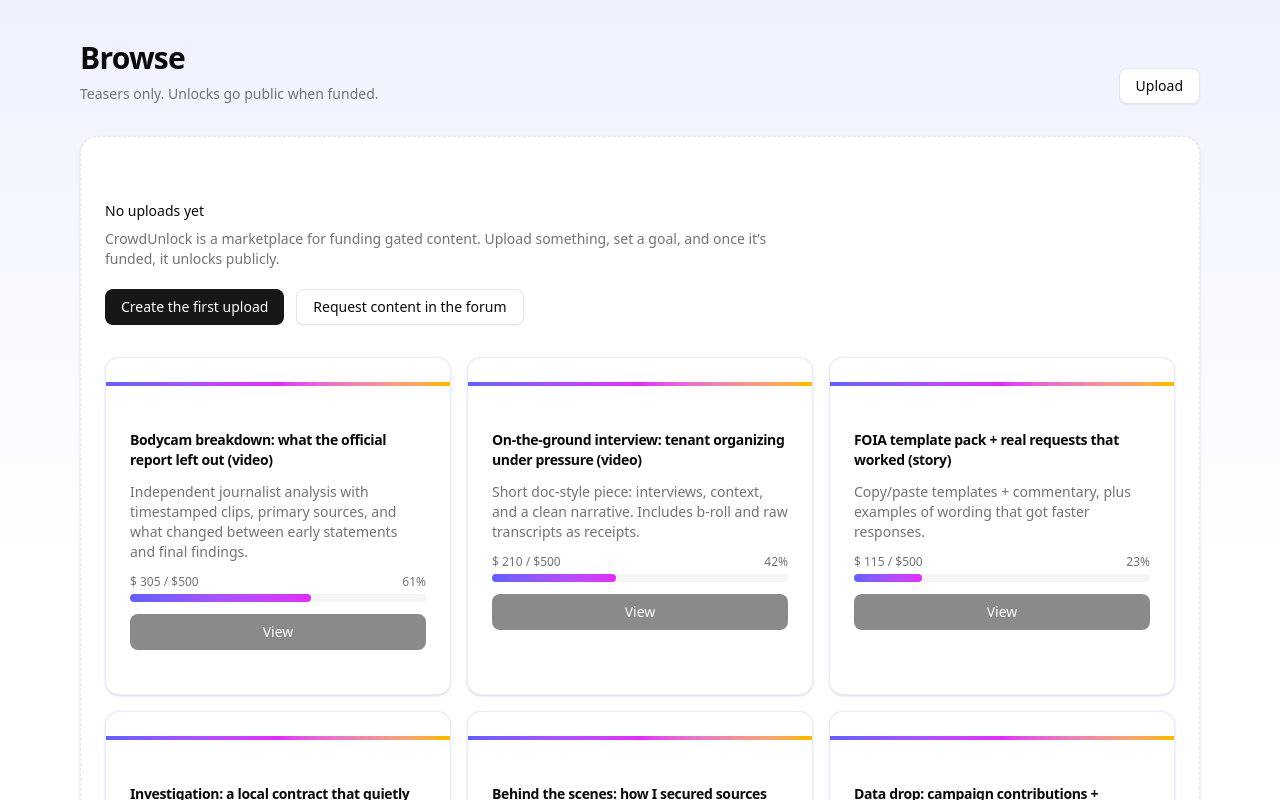
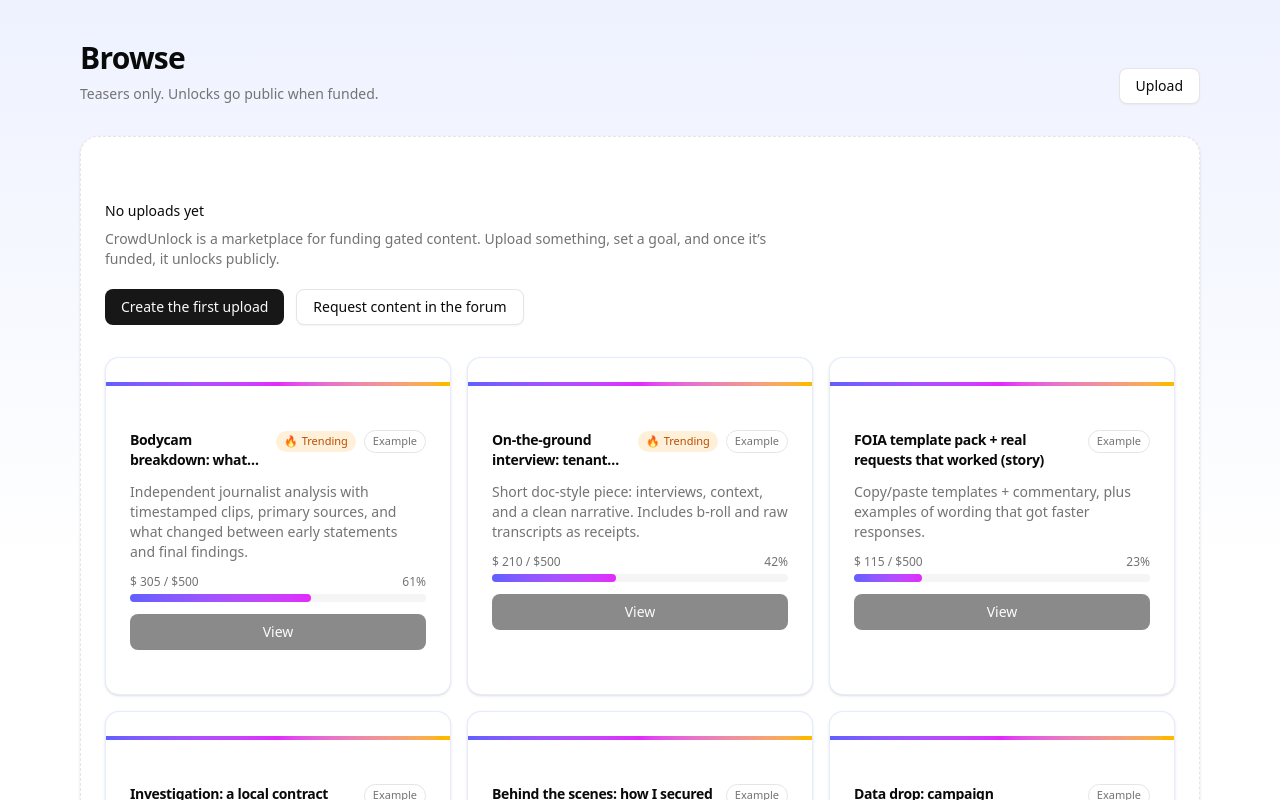
Before and after one commit to bgibson253/crowdunlock-mvp, a Next.js app: page /browse in a window 1280 px wide. Shown: the top 800 px of the page. Built offline with nearby package versions, Linux system fonts and the light colour scheme; no server answers; the database is empty.

Commit message:
Add trending badge + example label on browse empty-state cards

```diff
--- a/src/components/uploads/browse-empty-state.tsx
+++ b/src/components/uploads/browse-empty-state.tsx
@@ -7,17 +7,32 @@ function ExampleCard({
   title,
   teaser,
   pct,
+  trending,
 }: {
   title: string;
   teaser: string;
   pct: number;
+  trending?: boolean;
 }) {
   return (
     <Card className="overflow-hidden border-indigo-100/80">
       <div className="h-1 w-full bg-gradient-to-r from-indigo-500 via-fuchsia-500 to-amber-400" />
       <CardContent className="space-y-3 py-5">
-        <div className="text-sm font-semibold tracking-tight line-clamp-2">
-          {title}
+        <div className="flex items-start justify-between gap-3">
+          <div className="text-sm font-semibold tracking-tight line-clamp-2">
+            {title}
+          </div>
+          <div className="flex items-center gap-2">
+            {trending && (
+              <div className="inline-flex items-center gap-1 rounded-full bg-amber-500/15 px-2 py-0.5 text-[11px] font-medium text-amber-700">
+                <span aria-hidden>🔥</span>
+                Trending
+              </div>
+            )}
+            <div className="inline-flex items-center rounded-full border px-2 py-0.5 text-[11px] text-muted-foreground">
+              Example
+            </div>
+          </div>
         </div>
         <p className="text-sm text-muted-foreground line-clamp-4">{teaser}</p>
         <div className="space-y-1">
@@ -63,11 +78,13 @@ export function BrowseEmptyState() {
             title="Bodycam breakdown: what the official report left out (video)"
             teaser="Independent journalist analysis with timestamped clips, primary sources, and what changed between early statements and final findings."
             pct={61}
+            trending
           />
           <ExampleCard
             title="On-the-ground interview: tenant organizing under pressure (video)"
             teaser="Short doc-style piece: interviews, context, and a clean narrative. Includes b-roll and raw transcripts as receipts."
             pct={42}
+            trending
           />
           <ExampleCard
             title="FOIA template pack + real requests that worked (story)"
```
